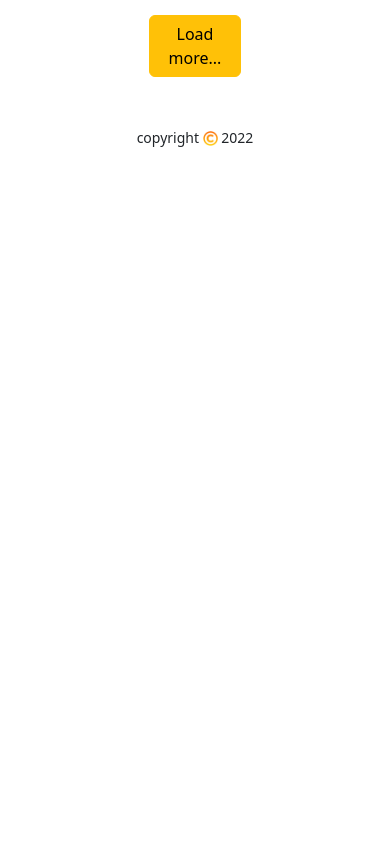
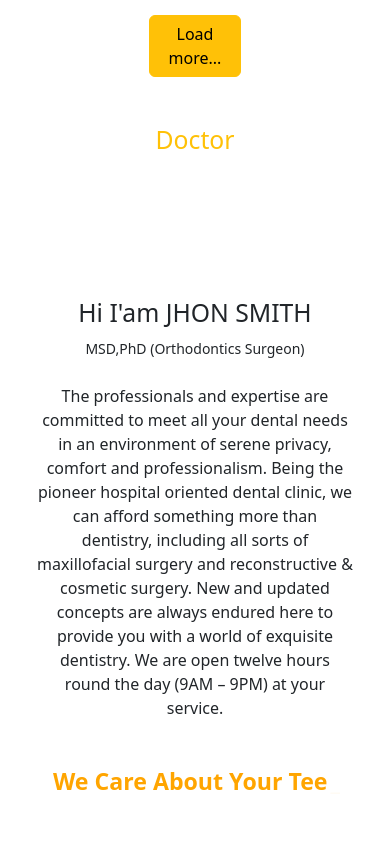
Before and after one commit to ibrarahmmed/dental-auth-assignment, a React (Create React App) app: page / in a window 390 px wide. Shown: the part 2240-3084 px from the top of the page. Before the commit the page ends 2437 px from the top, so only its background shows below. Built offline with nearby package versions, Linux system fonts and the light colour scheme.

Commit message:
add doctor and not found page

```diff
--- a/package.json
+++ b/package.json
@@ -14,6 +14,7 @@
     "react-firebase-hooks": "^5.1.1",
     "react-router-dom": "^6.4.3",
     "react-scripts": "5.0.1",
+    "react-simple-typewriter": "^5.0.1",
     "web-vitals": "^2.1.4"
   },
   "scripts": {
--- a/src/App.js
+++ b/src/App.js
@@ -3,8 +3,10 @@ import { Route, Routes } from 'react-router-dom';
 import './App.css';
 import About from './Pages/About/About';
 import Blog from './Pages/Blog/Blog';
+import CheckOut from './Pages/CheckOut/CheckOut';
 import AllServices from './Pages/Home/AllServices/AllServices';
 import Home from './Pages/Home/Home/Home';
+import NotFound from './Pages/NotFound/NotFound';
 import Footer from './Pages/Shared/Footer/Footer';
 import Header from './Pages/Shared/Header/Header';
 
@@ -17,7 +19,9 @@ function App() {
         <Route path='/home' element={<Home></Home>}></Route>
         <Route path='/blog' element={<Blog></Blog>}></Route>
         <Route path='/services' element={<AllServices></AllServices>}></Route>
+        <Route path='/service/:serviceId' element={<CheckOut></CheckOut>}></Route>
         <Route path='/about' element={<About></About>}></Route>
+        <Route path='*' element={<NotFound></NotFound>}></Route>
       </Routes>
       <Footer></Footer>
     </div>
--- /dev/null
+++ b/src/Pages/CheckOut/CheckOut.js
@@ -0,0 +1,13 @@
+import React from 'react';
+import { useParams } from 'react-router-dom';
+
+const CheckOut = () => {
+    const {serviceId}=useParams();
+    return (
+        <div>
+            <h2>Thank You Choose Service No:{serviceId}</h2>
+        </div>
+    );
+};
+
+export default CheckOut;
--- /dev/null
+++ b/src/Pages/Home/DoctorInfo/DoctorInfo.js
@@ -0,0 +1,39 @@
+import React from 'react';
+import picture from '../../../images/banner/banner1.png';
+import { Typewriter } from 'react-simple-typewriter'
+
+const DoctorInfo = () => {
+    return (
+        <div id='doctor'>
+            <h2 className='text-center text-warning mt-5 mb-5'>Doctor</h2>
+
+            <div className='row '>
+                <div className= ' col-md-6 col-12  text-center my-5 p-5 ' >
+                    <h2>Hi I'am JHON SMITH</h2>
+                    <small >MSD,PhD (Orthodontics Surgeon)</small>
+                    <p className='mt-4'>The professionals and expertise are committed to meet all your dental needs in an environment of serene privacy, comfort and professionalism. Being the pioneer hospital oriented dental clinic, we can afford something more than dentistry, including all sorts of maxillofacial surgery and reconstructive & cosmetic surgery. New and updated concepts are always endured here to provide you with a world of exquisite dentistry. We are open twelve hours round the day (9AM – 9PM) at your service.</p>
+                    <h3 className='mt-5'> <span style={{ color: 'orange', fontWeight: 'bold' }}>
+                            {/* Style will be inherited from the parent element */}
+                            <Typewriter
+                                words={['Painless Dentistry is Our Goal', 'We Care About Your Teeth', 'Make Your Dental Experience Lot Brighter', 'Pain Free Dentistry']}
+                                loop={5}
+                                cursor
+                                cursorStyle='_'
+                                typeSpeed={70}
+                                deleteSpeed={50}
+                                delaySpeed={1000}
+
+                            />
+                        </span>
+                    </h3>
+                </div>
+                <div className='col-md-6 col-12 '>
+                    <img width='100%' className='shadow-sm p-3 mb-5 bg-body rounded' src={picture} alt="" />
+                </div>
+            </div>
+
+        </div>
+    );
+};
+
+export default DoctorInfo;
--- a/src/Pages/Home/Home/Home.js
+++ b/src/Pages/Home/Home/Home.js
@@ -1,5 +1,6 @@
 import React from 'react';
 import Banner from '../Banner/Banner';
+import DoctorInfo from '../DoctorInfo/DoctorInfo';
 import Services from '../Services/Services';
 
 const Home = () => {
@@ -7,6 +8,7 @@ const Home = () => {
         <>
             <Banner></Banner>
             <Services></Services>
+            <DoctorInfo></DoctorInfo>
         </>
     );
 };
--- a/src/Pages/Home/Service/Service.js
+++ b/src/Pages/Home/Service/Service.js
@@ -11,7 +11,7 @@ const Service = ({ service }) => {
                     <h5 className="card-title">{name}</h5>
                     <p className="card-text">Price: ${price}</p>
                     <div className='d-flex justify-content-between'>
-                        <Link to="#" className="btn btn-warning ">Buy Now</Link>
+                        <Link to={`/service/${id}`} className="btn btn-warning " >Buy Now</Link>
                         <Link to="#" className="card-link text-decoration-none mt-2">Read more ...</Link>
                     </div>
 
--- a/src/Pages/Home/Services/Services.js
+++ b/src/Pages/Home/Services/Services.js
@@ -26,7 +26,7 @@ const Services = () => {
                 ></Service>)
             }
             </div>
-            <Link className='btn btn-warning w-25 mx-auto text-center d-flex justify-content-center mb-4' to='/users'>Load more...</Link>
+            <Link className='btn btn-warning w-25 mx-auto text-center d-flex justify-content-center mb-4' to='/services'>Load more...</Link>
         </div>
     );
 };
--- /dev/null
+++ b/src/Pages/NotFound/NotFound.js
@@ -0,0 +1,15 @@
+import React from 'react';
+import notfound from '../../images/not found/notfound.png'
+
+const NotFound = () => {
+    return (
+        <div className='container'>
+            <h2 className='text-center mx-auto'>OOPS PAGE NOT FOUND !!!</h2>
+           <div className='d-flex justify-content-center'>
+                <img className='shadow-sm p-3 mb-5 bg-body rounded ' src={notfound} alt="" />
+           </div>
+        </div>
+    );
+};
+
+export default NotFound;
--- a/src/Pages/Shared/Header/Header.js
+++ b/src/Pages/Shared/Header/Header.js
@@ -17,16 +17,10 @@ const Header = () => {
                             <Nav.Link as={CustomLink} to="/home">Home</Nav.Link>
                             <Nav.Link as={CustomLink} to="/services">Services</Nav.Link>
                             <Nav.Link as={CustomLink} to="/blog">Blog</Nav.Link>
-                            <NavDropdown  title="Dropdown" id="collasible-nav-dropdown">
-                                <NavDropdown.Item href="#action/3.1">Action</NavDropdown.Item>
-                                <NavDropdown.Item href="#action/3.2">
-                                    Another action
-                                </NavDropdown.Item>
-                                <NavDropdown.Item href="#action/3.3">Something</NavDropdown.Item>
-                                <NavDropdown.Divider />
-                                <NavDropdown.Item href="#action/3.4">
-                                    Separated link
-                                </NavDropdown.Item>
+                            <Nav.Link as={CustomLink} to="/doctor">Doctor</Nav.Link>
+                            <NavDropdown  title="Contact" id="collasible-nav-dropdown">
+                                <NavDropdown.Item as={CustomLink} to="/home">Home</NavDropdown.Item>
+                                <NavDropdown.Item as={CustomLink} to="/contact">Contact</NavDropdown.Item>
                             </NavDropdown>
                         </Nav>
                         <Nav>
```
Also changed, not shown: src/images/not found/notfound.png (added), 1 other file (tests, documents, lock files or other folders).
